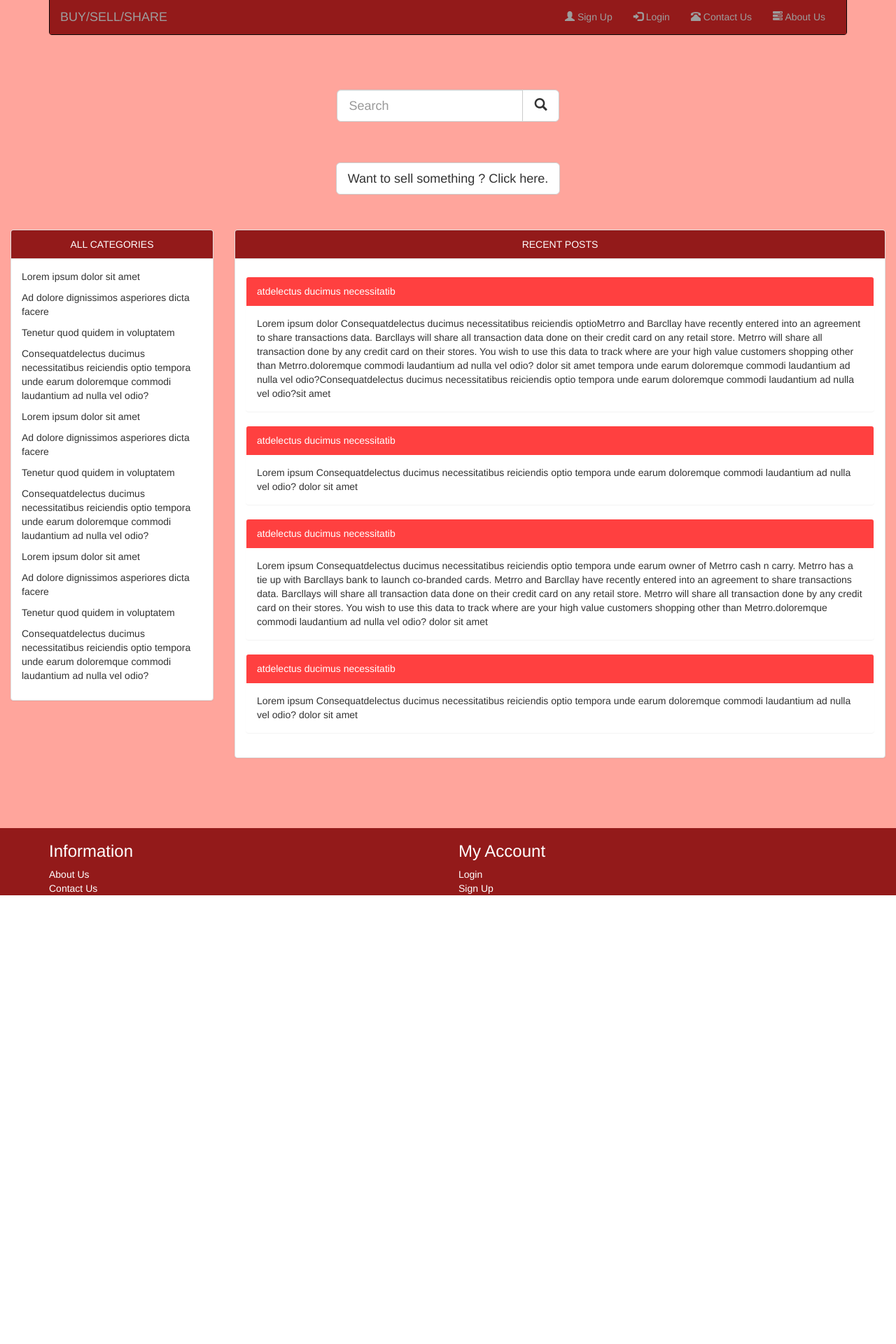
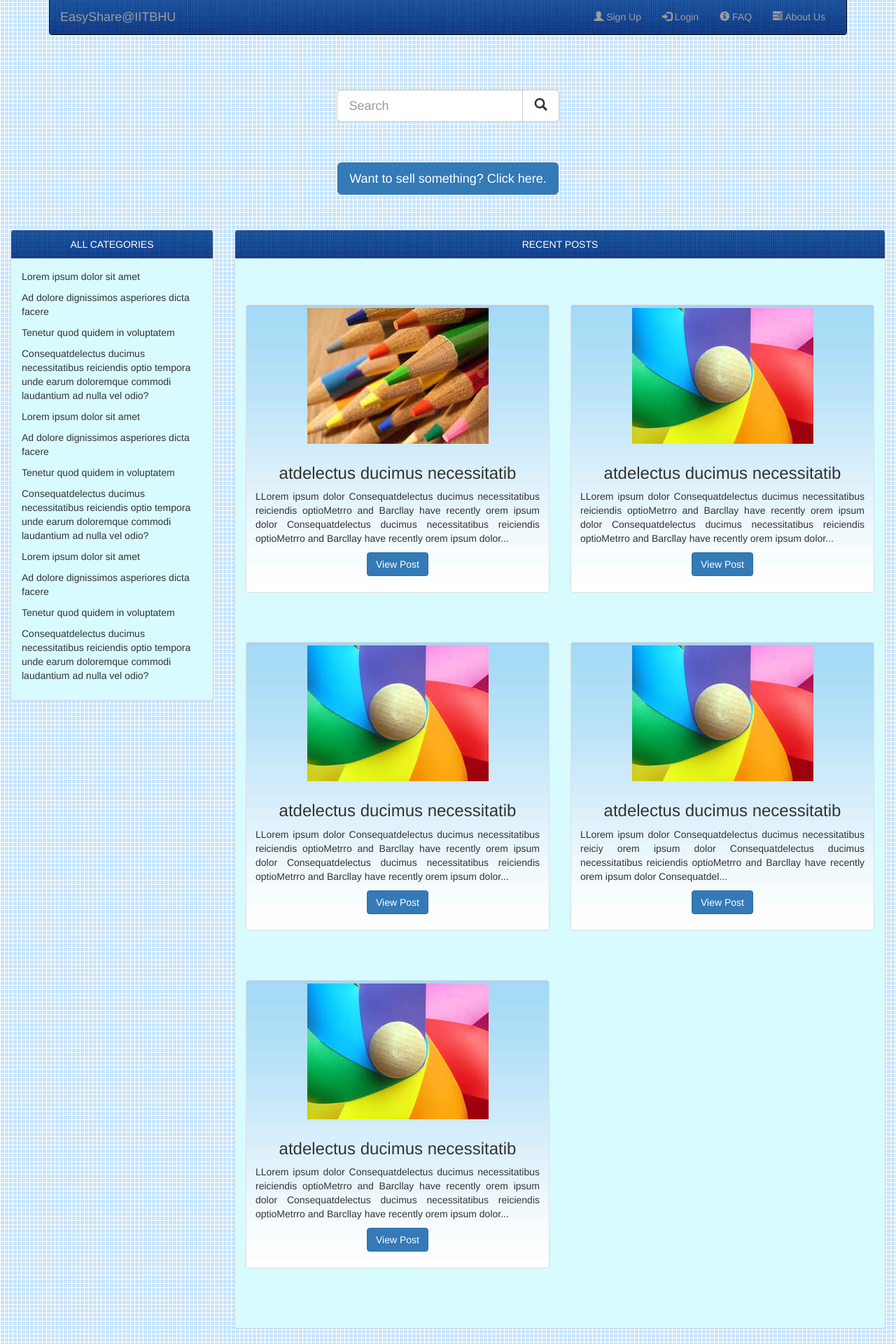
Before and after one commit to pandeydivesh15/item_sharing_portal, a Python web app: template templates/home.html in a window 1280 px wide. Shown: the part 177-2097 px from the top of the page at 70% size. Before the commit the page ends 1456 px from the top, so only its background shows below. Run offline with Jinja, Linux system fonts and the light colour scheme; the template is opened without the code that fills it, so the values that code supplies are empty; some libraries are stand-ins or nearby versions.

Commit message:
Changes design and color

```diff
--- a/static/css/style.css
+++ b/static/css/style.css
@@ -1,13 +1,16 @@
 body{
 	padding-top: 0px;
-	background-color: #FFA59C
+	background: url("../images/background.gif") repeat;
 }
 a:link{
 	color:#fff;
 }
+.panel{
+	background-color: #D8FBFF;
+}
+
 .navbar .main_image{
-	background: url("../images/IIT_BHU.jpg") no-repeat;
-    background-size: 100% 100%;
+	background: url("../images/headingBack.jpg") repeat;
     padding-top: 175px;
 }
 
@@ -34,14 +37,14 @@ a:link{
 
 }
 .navbar .container-fluid{
-	background-color: #931A1A
+	background: url("../images/textHeaderBack.jpg") repeat;;
 }
 .container-fluid .row .panel .panel-body{
 	text-align: left;
 }
 .container-fluid .row .panel-default .panel-heading{
 	text-align: center;
-	background-color: #931A1A;
+	background: url("../images/textHeaderBack.jpg") repeat;;
 	color: #fff;
 }
 .container-fluid .row{
@@ -59,7 +62,7 @@ a:link{
 	color: #fff;
 	margin-top: 30px;
 	margin-bottom: 0px;
-	background-color: #931A1A;
+	background: url("../images/textHeaderBack.jpg") repeat;
 }
 
 /* signup Form */
@@ -70,11 +73,11 @@ a:link{
 
 }
 .FormElement:hover{
-	background-color: #E3DEDE;
+	background-color: #D5EEFA;
 }
 .siteForm .buttonAlign >button{
 	text-align: center;
-	background-color: #931A1A;
+	background: url("../images/textHeaderBack.jpg") repeat;
 }
 
 .form-group .panel{
@@ -86,3 +89,12 @@ a:link{
 
 
 }
+.thumbnail{
+	background: url("../images/postBack.jpg") no-repeat;
+	background-size: 100% 100%;
+}
+@media (max-width: 500px){
+	.navbar .main_image .heading{
+		font-size: 15px;
+	}
+}
--- a/templates/home.html
+++ b/templates/home.html
@@ -1,7 +1,7 @@
 <!DOCTYPE html>
 <html>
 <head>
-	<title>BUY/SELL/SHARE Portal</title>
+	<title>EasyShare@IITBHU Portal</title>
 	<meta charset="utf-8">
 	<meta name="viewport" content="width=device-width, initial-scale=1">
 
@@ -21,7 +21,7 @@
 		</div>
 	    <div class="container-fluid">
 	    	<div class="navbar-header">
-	    		<a class="navbar-brand" href="#">BUY/SELL/SHARE</a>
+	    		<a class="navbar-brand" href="#">EasyShare@IITBHU</a>
 	    		<button type="button" class="navbar-toggle" data-toggle="collapse" data-target="#cNav">
 	    			<span class="icon-bar"></span>
 	    			<span class="icon-bar"></span>
@@ -30,11 +30,11 @@
 	    	</div>
 	    	<div class="collapse navbar-collapse" id="cNav">
 	    	<ul class="nav navbar-nav navbar-right">
-	    	    <li><a href="signup.php"><span class="glyphicon glyphicon-user"></span> Sign Up</a></li>
-	    	    <li><a data-toggle="modal" data-target="#logInId"><span class="glyphicon glyphicon-log-in"></span> Login</a></li>
-	    	    <li><a href="contact.php"><span class="glyphicon glyphicon-phone-alt"></span>
-	    	     Contact Us</a></li>
-	    	    <li><a href="about.php"><span class="glyphicon glyphicon-tasks"></span> About Us</a></li>
+	    	    <li><a href="signup.html"><span class="glyphicon glyphicon-user"></span> Sign Up</a></li>
+	    	    <li><a href="login.html"><span class="glyphicon glyphicon-log-in"></span> Login</a></li></li>
+	    	    <li><a href="faq.html"><span class="glyphicon glyphicon-info-sign"></span>
+	    	     FAQ</a></li>
+	    	    <li><a href="about.html"><span class="glyphicon glyphicon-tasks"></span> About Us</a></li>
 	    	</ul>
 	    	</div>
 	    </div>
@@ -56,9 +56,9 @@
 		</div>
 	</div>
 	<div class="row">
-		<div class="col-lg-13" align="center">
+		<div class="col-lg-12" align="center">
 			<a href="createPost.html">
-			<button class="btn btn-default btn-lg"> Want to sell something ? Click here. </button></a>
+			<button class="btn btn-primary btn-lg"> Want to sell something? Click here. </button></a>
 		</div>
 	</div>
 	<div class="row">
@@ -84,19 +84,67 @@
 		<div class="panel panel-default">
 			<div class="panel-heading">RECENT POSTS</div>
 			<div class="panel-body">
-				<div class="panel recentPosts">
-				<div class="panel-heading" id="recentPosts-heading">atdelectus ducimus necessitatib</div>
-				<div class="panel-body">Lorem ipsum dolor Consequatdelectus ducimus necessitatibus reiciendis optioMetrro and Barcllay have recently entered into an agreement to share transactions data. Barcllays will share all transaction data done on their credit card on any retail store. Metrro will share all transaction done by any credit card on their stores. You wish to use this data to track where are your high value customers shopping other than Metrro.doloremque commodi laudantium ad nulla vel odio? dolor sit amet tempora unde earum doloremque commodi laudantium ad nulla vel odio?Consequatdelectus ducimus necessitatibus reiciendis optio tempora unde earum doloremque commodi laudantium ad nulla vel odio?sit amet</div></div>
-				<div class="panel recentPosts">
-				<div class="panel-heading" id="recentPosts-heading" >atdelectus ducimus necessitatib</div>
-				<div class="panel-body">Lorem ipsum Consequatdelectus ducimus necessitatibus reiciendis optio tempora unde earum doloremque commodi laudantium ad nulla vel odio? dolor sit amet</div></div>
-				<div class="panel recentPosts">
-				<div class="panel-heading" id="recentPosts-heading" >atdelectus ducimus necessitatib</div>
-				<div class="panel-body">Lorem ipsum Consequatdelectus ducimus necessitatibus reiciendis optio tempora unde earum owner of Metrro cash n carry. Metrro has a tie up with Barcllays bank to launch co-branded cards. Metrro and Barcllay have recently entered into an agreement to share transactions data. Barcllays will share all transaction data done on their credit card on any retail store. Metrro will share all transaction done by any credit card on their stores. You wish to use this data to track where are your high value customers shopping other than Metrro.doloremque commodi laudantium ad nulla vel odio? dolor sit amet</div></div>
-				<div class="panel recentPosts">
-				<div class="panel-heading" id="recentPosts-heading" >atdelectus ducimus necessitatib</div>
-				<div class="panel-body">Lorem ipsum Consequatdelectus ducimus necessitatibus reiciendis optio tempora unde earum doloremque commodi laudantium ad nulla vel odio? dolor sit amet</div></div>
+				<div class="row">
+					  <div class="col-md-6">
+					    <div class="thumbnail">
+					      <img src="../static/images/image2.jpg" alt="No image uploaded">
+					      <div class="caption">
+					        <h3 align="center">atdelectus ducimus necessitatib</h3>
+					        <p align="justify">LLorem ipsum dolor Consequatdelectus ducimus necessitatibus reiciendis optioMetrro and Barcllay have recently orem ipsum dolor Consequatdelectus ducimus necessitatibus reiciendis optioMetrro and Barcllay have recently orem ipsum dolor...</p>
+					        <p align="center"><a href="#" class="btn btn-primary" role="button">View Post</a></p>
+					      </div>
+					    </div>
+					  </div>
 
+					  <div class="col-md-6">
+					    <div class="thumbnail">
+					      <img src="../static/images/image1.jpg" alt="No image uploaded">
+					      <div class="caption">
+					        <h3 align="center">atdelectus ducimus necessitatib</h3>
+					        <p align="justify">LLorem ipsum dolor Consequatdelectus ducimus necessitatibus reiciendis optioMetrro and Barcllay have recently orem ipsum dolor Consequatdelectus ducimus necessitatibus reiciendis optioMetrro and Barcllay have recently orem ipsum dolor...</p>
+					        <p align="center"><a href="#" class="btn btn-primary" role="button">View Post</a></p>
+					      </div>
+					    </div>
+					  </div>
+				</div>
+				<div class="row">
+					  <div class="col-md-6">
+					    <div class="thumbnail">
+					      <img src="../static/images/image1.jpg" alt="No image uploaded">
+					      <div class="caption">
+					        <h3 align="center">atdelectus ducimus necessitatib</h3>
+					        <p align="justify">LLorem ipsum dolor Consequatdelectus ducimus necessitatibus reiciendis optioMetrro and Barcllay have recently orem ipsum dolor Consequatdelectus ducimus necessitatibus reiciendis optioMetrro and Barcllay have recently orem ipsum dolor...</p>
+					        <p align="center"><a href="#" class="btn btn-primary" role="button">View Post</a></p>
+					      </div>
+					    </div>
+					  </div>
+
+					  <div class="col-md-6">
+					    <div class="thumbnail">
+					      <img src="../static/images/image1.jpg" alt="No image uploaded">
+					      <div class="caption">
+					        <h3 align="center">atdelectus ducimus necessitatib</h3>
+					        <p align="justify">LLorem ipsum dolor Consequatdelectus ducimus necessitatibus reiciy orem ipsum dolor Consequatdelectus ducimus necessitatibus reiciendis optioMetrro and Barcllay have recently orem ipsum dolor Consequatdel...</p>
+					        <p align="center"><a href="#" class="btn btn-primary" role="button">View Post</a></p>
+					      </div>
+					    </div>
+					  </div>
+				</div>
+				<div class="row">
+					  <div class="col-md-6">
+					    <div class="thumbnail">
+					      <img src="../static/images/image1.jpg" alt="No image uploaded">
+					      <div class="caption">
+					        <h3 align="center">atdelectus ducimus necessitatib</h3>
+					        <p align="justify">LLorem ipsum dolor Consequatdelectus ducimus necessitatibus reiciendis optioMetrro and Barcllay have recently orem ipsum dolor Consequatdelectus ducimus necessitatibus reiciendis optioMetrro and Barcllay have recently orem ipsum dolor...</p>
+					        <p align="center"><a href="#" class="btn btn-primary" role="button">View Post</a></p>
+					      </div>
+					    </div>
+					  </div>
+
+
+
+				</div>
 			</div>
 		</div>
 
@@ -108,21 +156,20 @@
 		<div class="row">
 			<div class="col-lg-6">
 				<h3 >Information</h3>
-				<a href="about.php">About Us</a><br>
-				<a href="contact.php">Contact Us</a><br>
+				<a href="aboutus.html">About Us</a><br>
+				<a href="faq.html">FAQ</a><br>
 
 			</div>
 			<div class="col-lg-6">
 				<h3>My Account</h3>
 				<a href="login.html">Login</a><br>
-				<a href="signup.php">Sign Up</a><br>
+				<a href="signup.html">Sign Up</a><br>
 
 			</div>
 		</div>
 
 	</div>
 
-	</footer>
 </footer>
 
 
```
Also changed, not shown: templates/createPost.html (+9 -10 lines), templates/index.html (+72 -25 lines), templates/signup.html (+10 -12 lines), static/images/background.gif (added), static/images/headingBack.jpg (added), static/images/image1.jpg (added), static/images/image2.jpg (added), static/images/postBack.jpg (added), static/images/signUpImage.jpg, static/images/textHeaderBack.jpg (added).
